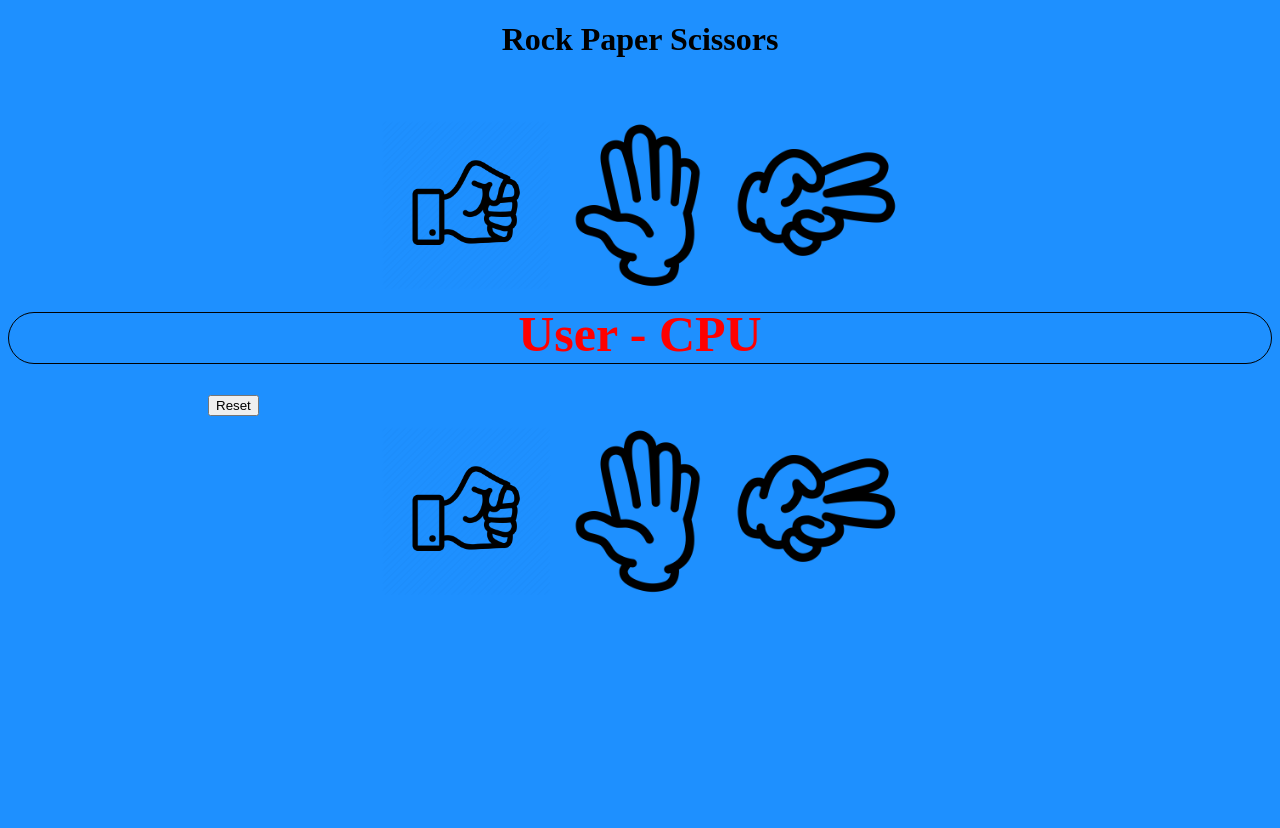
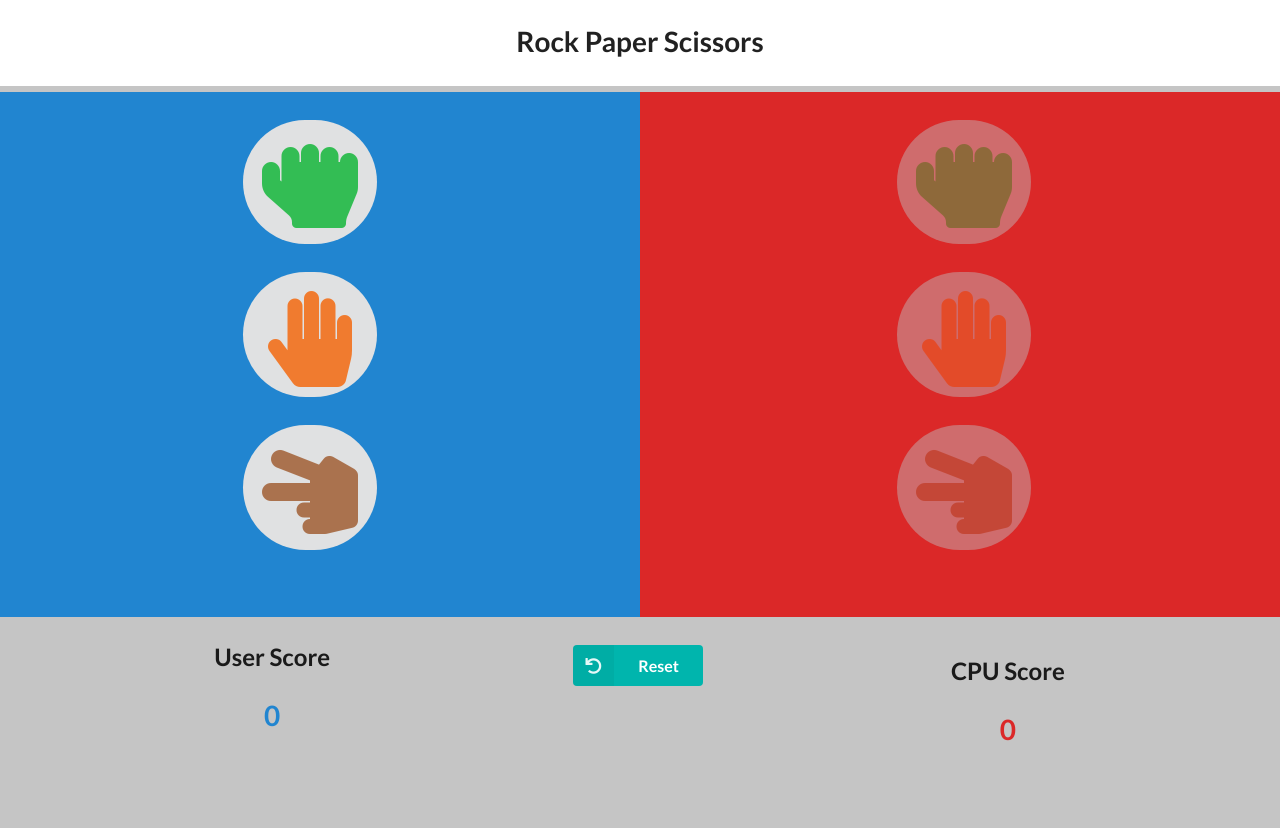
Before and after one commit to ahabib1999/java-rps, a plain HTML site: page index.html in a window 1280 px wide. Before the commit the page ends 800 px from the top, so only its background shows below. Drawn offline with nearby package versions, Linux system fonts and the light colour scheme.

Commit message:
<Rock Paper Scissor updated files>

```diff
--- a/index.html
+++ b/index.html
@@ -4,28 +4,109 @@
     <meta charset="UTF-8">
     <meta name="viewport" content="width=device-width, initial-scale=1.0">
     <meta http-equiv="X-UA-Compatible" content="ie=edge">
+    <script src="https://code.jquery.com/jquery-3.1.1.min.js" crossorigin="anonymous"></script>
+    <link rel="stylesheet" href="https://cdn.jsdelivr.net/npm/semantic-ui@2.4.2/dist/semantic.min.css">
+    <script src="https://cdn.jsdelivr.net/npm/semantic-ui@2.4.2/dist/semantic.min.js"></script>
     <script src="main.js"></script>
-    <link rel="stylesheet" type="text/css" href="style.css">
     <title>Rock Paper Scissors</title>
 </head>
-<body>
-    <div id="content">
-        <h1 id="title">Rock Paper Scissors</h1>
-        <div id = "user_img">
+<body style="background-color:rgb(197, 197, 197);">
+<div style="background-color: rgb(197, 197, 197); display: flex; flex-direction: column; flex: 1; min-height: 100vh;">
+
+    <!--  -->
+    <div id="headerContainer" style="padding: 0.5rem; background-color: white;
+    flex: 1; display: flex; justify-content: center; align-items: center; margin-bottom: 20px;;">
+        <h1 id="title" class="ui center aligned header" style="flex: 1;" id="title">Rock Paper Scissors</h1>
+    </div>
+
+    <!--  -->
+    <div class="ui grid" id="gameContainer" style="flex: 1; background-color: white;">
+    <div class="eight wide column ui grid centered blue" style="margin: 0">
+        <div class="row">
+            <button class="ui circular massive icon button" id="rock_icon" onclick="userChoice(1)">
+                <i class="hand rock green icon huge"></i>
+            </button>
+        </div>
+        <div class="row">
+            <button class="ui circular massive icon button" id="paper_icon" onclick="userChoice(2)">
+                <i class="hand paper orange icon huge"></i>
+            </button>
+        </div>
+        <div class="row">
+            <button class="ui circular massive icon button" id = "scissor_icon" onclick="userChoice(3)">
+                <i class="hand scissors brown icon huge"></i>
+            </button>
+        </div>
+    </div>
+    <div class="eight wide column ui grid centered red" style="margin: 0">
+        <div class="row">
+            <button class="ui circular massive active disabled icon button" id="cpu_rock_icon">
+                <i class="hand green rock icon huge"></i>
+            </button>
+        </div>
+        <div class="row">
+            <button class="ui circular massive active disabled icon button" id="cpu_paper_icon">
+                <i class="hand orange paper icon huge"></i>
+            </button>
+        </div>
+        <div class="row">
+            <button class="ui circular massive active disabled icon button" id="cpu_scissor_icon">
+                <i class="hand brown scissors icon huge"></i>
+            </button>
+
+        </div>
+    </div>
+
+</div>
+
+<!--  -->
+<div class="ui grid" id="buttonContainer" style="background-color: rgb(197, 197, 197); flex: 1;">
+    <div class="seven wide column ui grid centered">
+        <div class="row">
+            <h2 class="ui center aligned header">User Score</h2>
+        </div>
+        <div class="row">
+            <h1 id="user-score" class="ui center aligned header blue">0</h1>
+        </div>
+
+    </div>
+    <div class="two wide column ui grid centered">
+            <button class="teal ui large labeled icon rounded button" onclick="gameReset()" type="button">
+                <i class="undo icon"></i>
+                Reset
+            </button>
+    </div>
+        <div class="seven wide column ui grid centered">
+            <div class="row">
+                <h2 class="ui center aligned header">CPU Score</h2>
+            </div>
+            <div class="row">
+                <h1 id="cpu-score" class="ui center aligned header red">0</h1>
+            </div>
+        </div>
+    </div>
+
+</div>
+
+    <!-- <div class=class="ui right aligned grid">
+        <div class="center aligned two column row">
+            <div class="ui small image">
                 <img id="rock_icon" onclick="userChoice(1)" src="rock.png" alt="Rock">
                 <img id="paper_icon" onclick="userChoice(2)" src="paper.png" alt="Paper">
                 <img id = "scissor_icon" onclick="userChoice(3)" src="scissors.png" alt="Scissors">
             </div>
-        <hr id="divider" >
+        </div>
+        <div class="ui vertical divider">
             <h2 id="score">User - CPU</h2>
-        <button id="reset" onclick="gameReset()" type="button">Reset</button>
-            <!--<hr id="inner_divider">-->
+            <button class="ui button" onclick="gameReset()" type="button">Reset</button>
         </div>
-        <div id="cpu_img">
+        <div class="center aligned two column row">
+            <div class="ui small image">
                 <img id="cpu_rock_icon" src="rock.png" alt="Rock">
                 <img id="cpu_paper_icon" src="paper.png" alt="Paper">
                 <img id = "cpu_scissor_icon" src="scissors.png" alt="Scissors">
             </div>
         </div>
+    </div> -->
 </body>
 </html>
--- a/main.js
+++ b/main.js
@@ -4,9 +4,15 @@ totalScore = {
     user: 0,
     cpu: 0
 };
+var userPreviousOption = null;
+var cpuPreviousOption = null;
+
 
 function userChoice(userKey) {
-    var userOption
+    if (userPreviousOption != null) {
+        userPreviousOption.style.border = "none";
+    }
+    var userOption;
     if (userKey == 1) {
         userOption = document.getElementById(elementIds[0])
     }
@@ -16,16 +22,22 @@ function userChoice(userKey) {
     else {
         userOption = document.getElementById(elementIds[2])
     }
-    userOption.style.border = "10px solid orange";
+    userPreviousOption = userOption;
+    userOption.style.border = "10px solid yellow";
 
     var cpuKey = cpuChoice();
     totalScore = gameLogic(userKey,cpuKey);
-    document.getElementById("score").innerHTML = totalScore.user + " - " + totalScore.cpu;
+    document.getElementById("user-score").innerHTML = totalScore.user
+    document.getElementById("cpu-score").innerHTML = totalScore.cpu
 }
 
 // Randomly makes a choice between 1, 2 or 3 and returns it
 function cpuChoice() {
+    if (cpuPreviousOption != null) {
+        cpuPreviousOption.style.border = "none";
+    }
     var cpuOption, cpuKey;
+
     var randInt = Math.floor(Math.random() * 3);
     if (randInt == 0) {
         cpuOption = document.getElementById("cpu_rock_icon")
@@ -39,32 +51,32 @@ function cpuChoice() {
         cpuOption = document.getElementById("cpu_scissor_icon")
         cpuKey = 3
     }
-
-    cpuOption.style.border = "10px solid orange";
+    cpuPreviousOption = cpuOption;
+    cpuOption.style.border = "10px solid black";
     return cpuKey;
 }
-
-// This compares user and cpu choice and returns score
-// Input: userKey, cpuKey
-// Output: score = {
-    //user: Number,
-    //cpu: Number
 
 function gameLogic(userKey,cpuKey) {
 
     if (userKey == 1 && cpuKey == 2 || userKey == 2 && cpuKey == 3 || userKey == 3 && cpuKey == 1) {
-        totalScore.cpu += 1;
+        totalScore.cpu += 5;
+        console.log("You lose");
     }
     else if (userKey == 1 && cpuKey == 3 || userKey == 2 && cpuKey == 1 || userKey == 3 && cpuKey == 2) {
-        totalScore.user += 1;
+        totalScore.user += 5;
+        console.log("You win");
     }
     return totalScore;
 
 }
 
 function gameReset() {
-    for (i = 0; i < elementIds.length;i++) {
-        document.getElementById(elementIds[i]).style.borderStyle = "none";
-    }
-
+    totalScore.user = 0
+    totalScore.cpu = 0
+    document.getElementById("user-score").innerHTML = totalScore.user
+    document.getElementById("cpu-score").innerHTML = totalScore.cpu
+    userPreviousOption.style.border = "none";
+    cpuPreviousOption.style.border = "none";
+    userPreviousOption = null;
+    cpuPreviousOption = null;
 }
```
Lines whose indentation alone changed are shown as unchanged.
